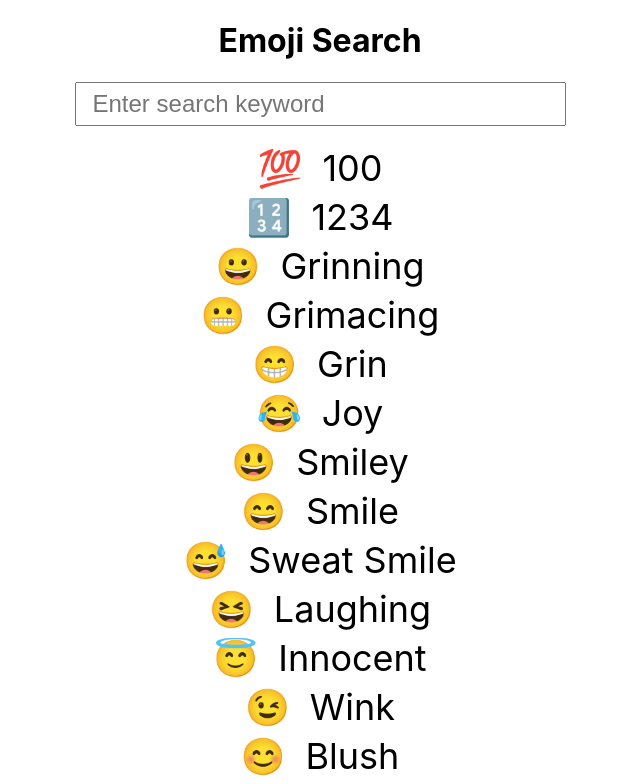
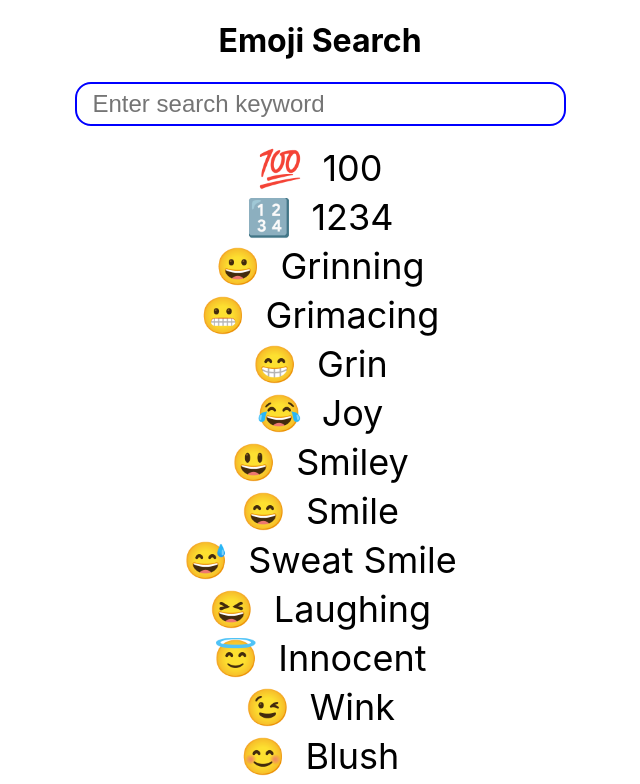
Before and after one commit to darksaber9999/emoji-search, a React (Create React App) app: page / in a window 1280 px wide. Shown: the top 784 px of the page, without its empty margins (320-960 px from the left). Built offline with nearby package versions, Linux system fonts and the light colour scheme.

Commit message:
Update search input CSS

```diff
--- a/src/index.css
+++ b/src/index.css
@@ -17,6 +17,12 @@ body {
   width: 70%;
   font-size: 24px;
   padding: 6px 16px;
+  border-radius: 16px;
+  border: 2px solid blue;
+}
+
+.emojiSearch input:focus {
+  border: 4px solid darkblue;
 }
 
 .emojiResults {
```
